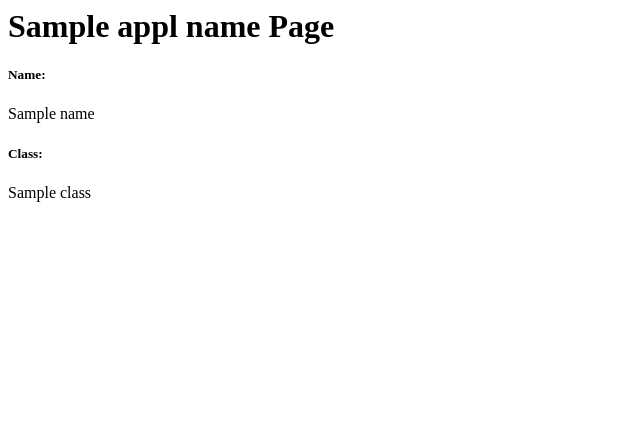
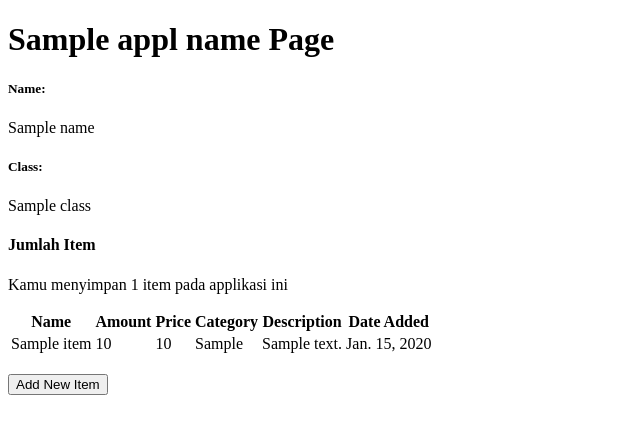
Before and after one commit to raihanakbr/seven-siege, a Django app: template main/templates/main.html in a window 1280 px wide. Shown: the top 434 px of the page, without its empty margins (0-640 px from the left). Run offline with Django 4.2, Linux system fonts and the light colour scheme; tables that the repository leaves empty hold one stand-in row (values such as "Sample post"); the template is opened without the code that fills it: values that come from a table or form of the project are taken from there, most other values are stand-ins (such as "Sample title", 1, 10 or a date in 2020).

Commit message:
finish: Tugas 3

```diff
--- a/main/templates/main.html
+++ b/main/templates/main.html
@@ -1,5 +1,46 @@
-<h1>{{ appl_name }} Page</h1>
-<h5>Name: </h5>
-<p>{{ name }}<p>
-<h5>Class: </h5>
-<p>{{ class }}<p>
+{% extends 'base.html' %}
+
+{% block content %}
+    <h1>{{ appl_name }} Page</h1>
+
+    <h5>Name:</h5>
+    <p>{{name}}</p>
+
+    <h5>Class:</h5>
+    <p>{{class}}</p>
+
+    <h4>Jumlah Item</h4>
+    <p>Kamu menyimpan {{ item_count }} item pada applikasi ini</p>
+
+    <table>
+        <tr>
+            <th>Name</th>
+            <th>Amount</th>
+            <th>Price</th>
+            <th>Category</th>
+            <th>Description</th>
+            <th>Date Added</th>
+        </tr>
+
+        {% comment %} Berikut cara memperlihatkan data produk di bawah baris ini {% endcomment %}
+
+        {% for item in items %}
+            <tr>
+                <td>{{item.name}}</td>
+                <td>{{item.amount}}</td>
+                <td>{{item.price}}</td>
+                <td>{{item.category}}</td>
+                <td>{{item.description}}</td>
+                <td>{{item.date_added}}</td>
+            </tr>
+        {% endfor %}
+    </table>
+
+    <br />
+
+    <a href="{% url 'main:create_item' %}">
+        <button>
+            Add New Item
+        </button>
+    </a>
+{% endblock content %}
--- a/main/tests.py
+++ b/main/tests.py
@@ -4,11 +4,11 @@ from main.models import Item
 
 class mainTest(TestCase):
     def test_main_url_is_exist(self):
-        response = Client().get('/main/')
+        response = Client().get('/')
         self.assertEqual(response.status_code, 200)
 
     def test_main_using_main_template(self):
-        response = Client().get('/main/')
+        response = Client().get('/')
         self.assertTemplateUsed(response, 'main.html')
 
 class TestModels(TestCase):
--- a/main/urls.py
+++ b/main/urls.py
@@ -1,8 +1,14 @@
 from django.urls import path
-from main.views import show_main
+from main.views import show_main, create_item, show_html, show_xml, show_json, show_xml_by_id, show_json_by_id
 
 app_name = 'main'
 
 urlpatterns = [
     path('', show_main, name='show_main'),
+    path('create-item', create_item, name='create_item'),
+    path('html/', show_html, name='show_html'),
+    path('xml/', show_xml, name='show_xml'),
+    path('json/', show_json, name='show_json'),
+    path('xml/<int:id>/', show_xml_by_id, name='show_xml_by_id'),
+    path('json/<int:id>/', show_json_by_id, name='show_json_by_id'),
 ]
--- a/seven_siege/settings.py
+++ b/seven_siege/settings.py
@@ -55,7 +55,7 @@ ROOT_URLCONF = 'seven_siege.urls'
 TEMPLATES = [
     {
         'BACKEND': 'django.template.backends.django.DjangoTemplates',
-        'DIRS': [],
+        'DIRS': [BASE_DIR / 'templates'],
         'APP_DIRS': True,
         'OPTIONS': {
             'context_processors': [
--- a/seven_siege/urls.py
+++ b/seven_siege/urls.py
@@ -18,6 +18,6 @@ from django.contrib import admin
 from django.urls import path, include
 
 urlpatterns = [
+    path('', include('main.urls')),
     path('admin/', admin.site.urls),
-    path('main/', include('main.urls')),
 ]
--- /dev/null
+++ b/templates/base.html
@@ -0,0 +1,18 @@
+{% load static %}
+<!DOCTYPE html>
+<html lang="en">
+    <head>
+        <meta charset="UTF-8" />
+        <meta
+            name="viewport"
+            content="width=device-width, initial-scale=1.0"
+        />
+        {% block meta %}
+        {% endblock meta %}
+    </head>
+
+    <body>
+        {% block content %}
+        {% endblock content %}
+    </body>
+</html>
```
Also changed, not shown: main/forms.py (added, +7 -0 lines), main/templates/create_item.html (added, +19 -0 lines), main/views.py (+44 -1 lines), README.md.
